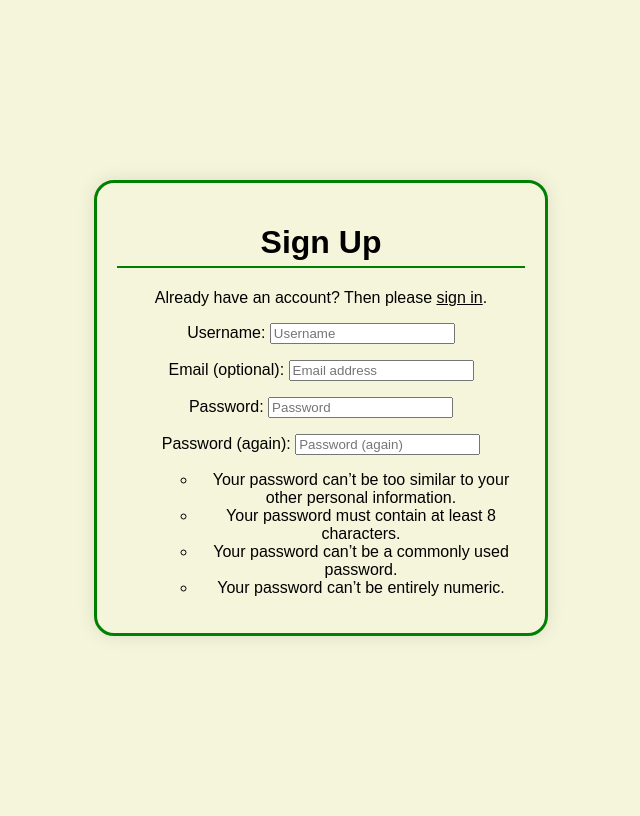
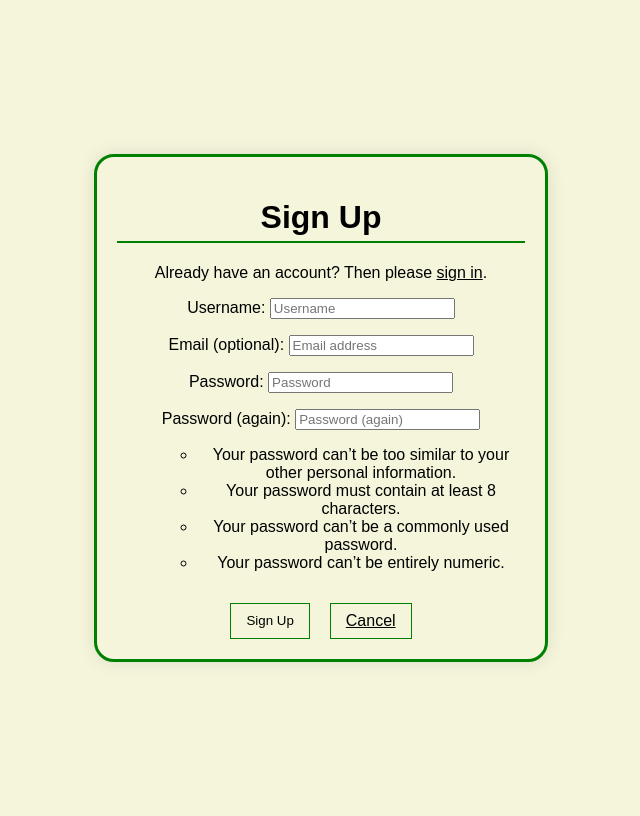
Before and after one commit to markh55/Dog-walker-Booking-PP3, a Django app: page /accounts/signup/ in a window 1280 px wide. Shown: the whole page, without its empty margins (319-959 px from the left). Run offline with Django 4.2, Linux system fonts and the light colour scheme.

Commit message:
added and styled cancel button to signup page

```diff
--- a/static/css/styles.css
+++ b/static/css/styles.css
@@ -101,3 +101,23 @@ button:hover,
   box-shadow: 0 0 18px rgba(0, 0, 0, 0.1);
   text-align: center;
 }
+
+.button-group {
+  display: inline-flex;;
+  justify-content: center;
+  gap: 10px;
+  margin-top: 15px;
+}
+
+.cancel-button {
+  background-color: beige;
+  color: black;
+  border: 1px solid green;
+  padding: 8px 15px;
+  margin-left: 10px;
+}
+.cancel-button:hover {
+  background-color: green;
+  color: white;
+  border: 2px solid white;
+}
--- a/templates/account/signup.html
+++ b/templates/account/signup.html
@@ -44,4 +44,12 @@
   </ul>
   {% endif %}
 
+  <div class="button-group">
+  <button type="submit">Sign Up</button>
+  <a href="{% url 'home' %}" class="cancel-button">Cancel</a>
+  </div>
+
+</form>
+</div>
+
 {% endblock %}
```
Lines whose indentation alone changed are shown as unchanged.
